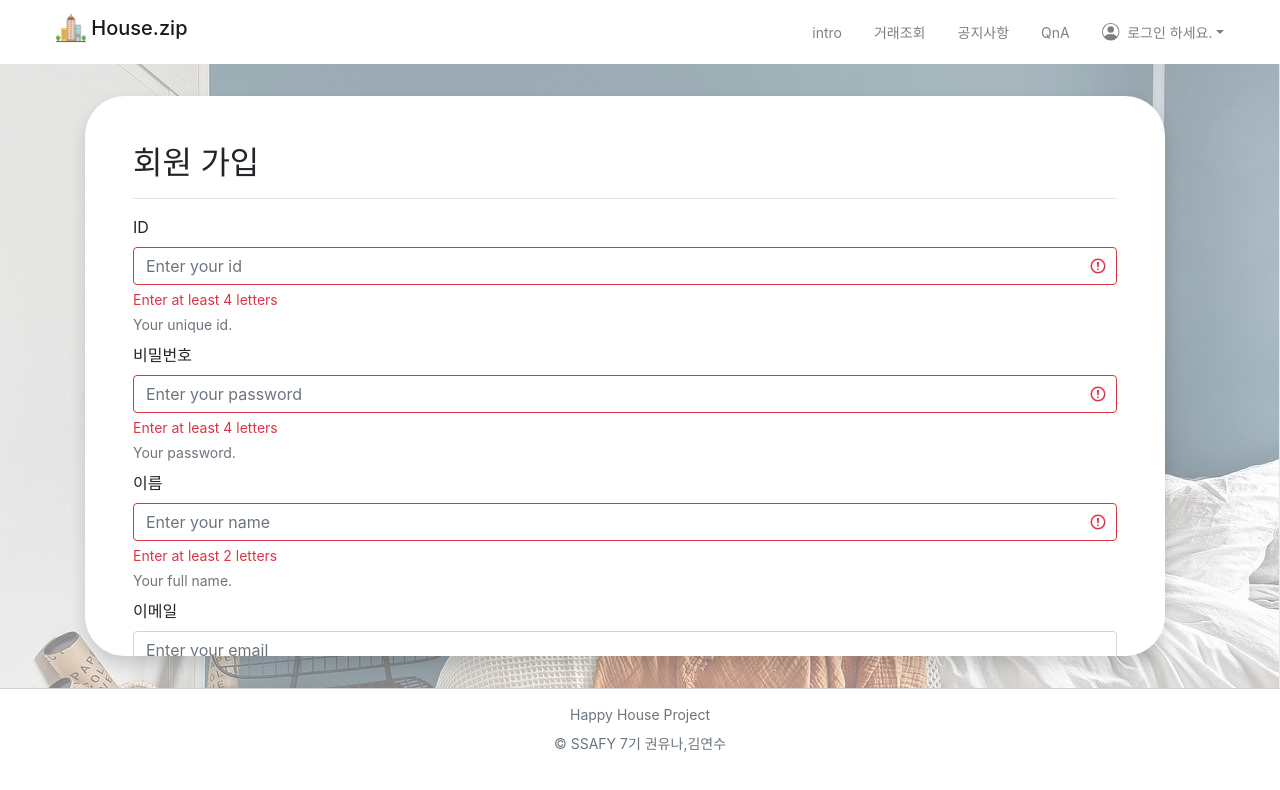
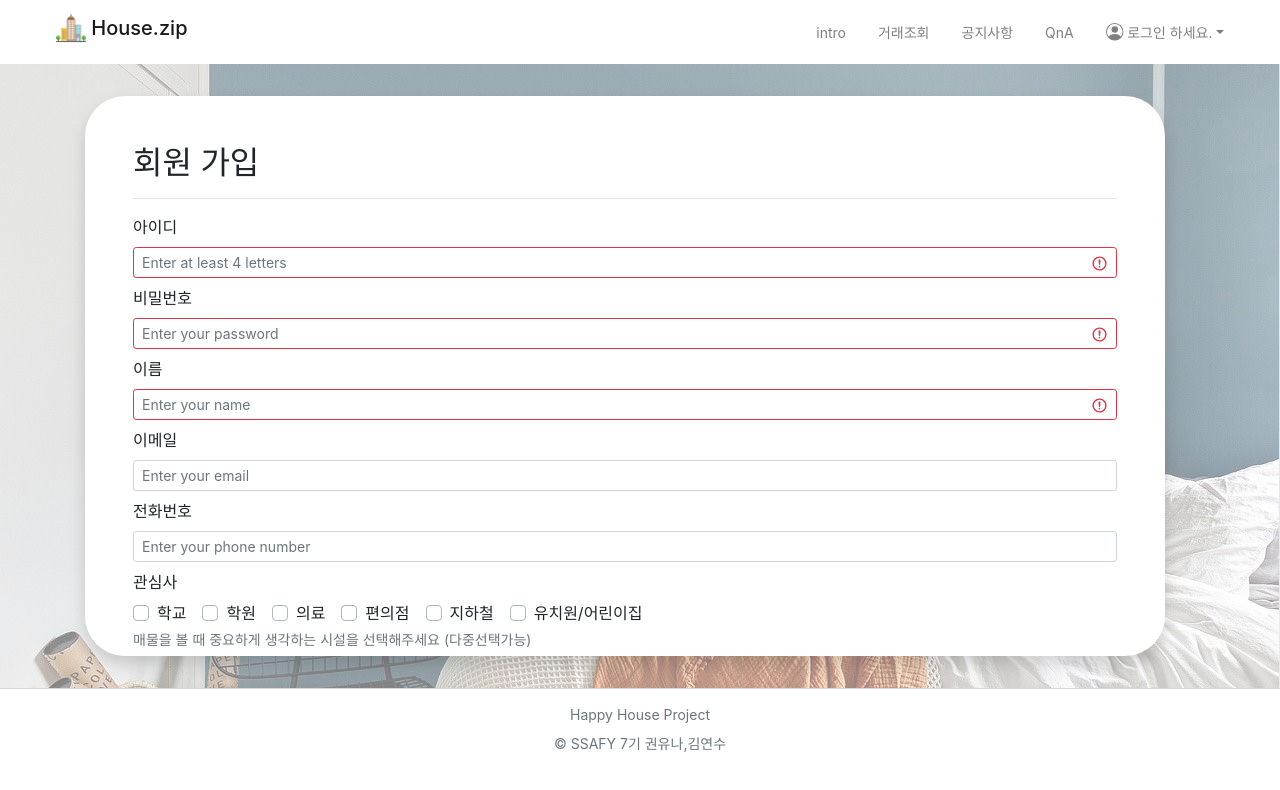
Before and after one commit to yeonsu-k/House.zip, a Vue app: page /user/regist in a window 1280 px wide. Shown: the top 790 px of the page. Built offline with nearby package versions, Linux system fonts and the light colour scheme; the HTML template or start-up script is replaced by a standard one.

Commit message:
로그인 회원가입 디자인 수정

```diff
--- a/src/components/LoginForm.vue
+++ b/src/components/LoginForm.vue
@@ -16,7 +16,8 @@
             </div>
           </form>
           <!-- Login Button-->
-          <button class="btn mb-3" style="background-color: #ece6cc; width: 100%" id="loginBtn" @click="login">로그인</button>
+          <!-- 버튼색 추천 :  #ece6cc , #637DB0 , #48608a , #506e80 -->
+          <button class="btn mb-3" style="background-color: #ece6cc; width: 100%" @click="login">로그인</button>
           <div class="text-right">
             <b-link to="${root}/user/findpwd">
               <h6 style="color: #ffbf00">비밀번호 찾기</h6>
--- a/src/components/common/HeaderNav.vue
+++ b/src/components/common/HeaderNav.vue
@@ -12,21 +12,21 @@
             <b-nav-item to="/qna" class="mr-3">QnA</b-nav-item>
 
             <template v-if="getUser">
-              <b-nav-item-dropdown class="mr-3">
-                <template #button-content
-                  ><b-icon icon="person-circle" variant="primary" class="" /> <span class="text-info">{{ user.name }}님</span></template
+              <b-nav-item-dropdown right>
+                <template #button-content>
+                  <b-icon icon="person-circle" variant="primary" /> <span class="text-info">{{ user.name }}님</span></template
                 >
-                <b-nav-item :to="{ name: 'UserDetail', params: { id: user.id } }" class="mr-3 text-right"> <b-icon icon="person-circle" class="mr-1" />My Page</b-nav-item>
+                <b-nav-item :to="{ name: 'UserDetail', params: { id: user.id } }" class="mr-3 text-right"> <b-icon icon="person-lines-fill" class="mr-1" />MyPage</b-nav-item>
                 <b-dropdown-divider></b-dropdown-divider>
-                <b-nav-item href="#" @click="logout" id="blink" class="mr-3 text-right"> <b-icon icon="unlock" class="mr-1" />Logout</b-nav-item>
+                <b-nav-item href="#" @click="logout" id="blink" class="mr-3 text-right"> <b-icon icon="box-arrow-left" class="mr-1" />Logout</b-nav-item>
               </b-nav-item-dropdown>
             </template>
             <template v-else>
-              <b-nav-item-dropdown>
-                <template #button-content><b-icon icon="person-circle" class="mr-2" />로그인 하세요.</template>
-                <b-nav-item href="/login" class="mr-3 text-right" id="blink">LOGIN</b-nav-item>
+              <b-nav-item-dropdown right>
+                <template #button-content> <b-icon icon="person-circle" class="mr-1" />로그인 하세요.</template>
+                <b-nav-item href="/login" class="mr-3 text-right" id="blink"><b-icon icon="box-arrow-in-right" class="mr-2" />LOGIN</b-nav-item>
                 <b-dropdown-divider></b-dropdown-divider>
-                <b-nav-item href="/user/regist" class="mr-3 text-right" id="blink">JOIN</b-nav-item>
+                <b-nav-item href="/user/regist" class="mr-3 text-right" id="blink"><b-icon icon="pencil" class="mr-1" />JOIN</b-nav-item>
               </b-nav-item-dropdown>
             </template>
           </b-navbar-nav>
--- a/src/components/user/UserRegist.vue
+++ b/src/components/user/UserRegist.vue
@@ -6,12 +6,10 @@
           <h2>회원 가입</h2>
           <hr />
           <div role="group" class="mt-2">
-            <label for="input-id">ID</label>
-            <b-form-input id="input-id" v-model="id" :state="idState" aria-describedby="input-live-help-id input-live-feedback-id" placeholder="Enter your id" trim></b-form-input>
-            <!-- This will only be shown if the preceding input has an invalid state -->
-            <b-form-invalid-feedback id="input-live-feedback-id"> Enter at least 4 letters </b-form-invalid-feedback>
-            <!-- This is a form text block (formerly known as help block) -->
-            <b-form-text id="input-live-help-id">Your unique id.</b-form-text>
+            <label for="input-id">아이디</label>
+            <b-form-input id="input-id" size="sm" v-model="id" :state="idState" aria-describedby="input-live-help-id input-live-feedback-id" placeholder="Enter at least 4 letters" trim></b-form-input>
+            <!-- <b-form-invalid-feedback id="input-live-feedback-id"> Enter at least 4 letters </b-form-invalid-feedback> -->
+            <!-- <b-form-text id="input-live-help-id">Your unique id.</b-form-text> -->
           </div>
           <form>
             <div role="group" class="mt-2">
@@ -21,41 +19,46 @@
                 type="password"
                 v-model="password"
                 :state="passwordState"
+                size="sm"
                 aria-describedby="input-live-help-password input-live-feedback-password"
                 placeholder="Enter your password"
                 trim
                 autocomplete="on"
               ></b-form-input>
-              <!-- This will only be shown if the preceding input has an invalid state -->
-              <b-form-invalid-feedback id="input-live-feedback-password"> Enter at least 4 letters </b-form-invalid-feedback>
-              <!-- This is a form text block (formerly known as help block) -->
-              <b-form-text id="input-live-help-password">Your password.</b-form-text>
+              <!-- <b-form-invalid-feedback id="input-live-feedback-password"> Enter at least 4 letters </b-form-invalid-feedback>
+              <b-form-text id="input-live-help-password">Your password.</b-form-text> -->
             </div>
           </form>
           <div role="group" class="mt-2">
             <label for="input-name">이름</label>
-            <b-form-input id="input-name" v-model="name" :state="nameState" aria-describedby="input-live-help-name input-live-feedback-name" placeholder="Enter your name" trim></b-form-input>
-            <!-- This will only be shown if the preceding input has an invalid state -->
-            <b-form-invalid-feedback id="input-live-feedback-id"> Enter at least 2 letters </b-form-invalid-feedback>
-            <!-- This is a form text block (formerly known as help block) -->
-            <b-form-text id="input-live-help-name">Your full name.</b-form-text>
+            <b-form-input
+              id="input-name"
+              size="sm"
+              v-model="name"
+              :state="nameState"
+              aria-describedby="input-live-help-name input-live-feedback-name"
+              placeholder="Enter your name"
+              trim
+            ></b-form-input>
+            <!-- <b-form-invalid-feedback id="input-live-feedback-id"> Enter at least 2 letters </b-form-invalid-feedback>
+            <b-form-text id="input-live-help-name">Your full name.</b-form-text> -->
           </div>
 
           <div role="group" class="mt-2">
             <label for="input-email">이메일</label>
-            <b-form-input id="input-email" type="email" v-model="email" placeholder="Enter your email" trim></b-form-input>
+            <b-form-input id="input-email" size="sm" type="email" v-model="email" placeholder="Enter your email" trim></b-form-input>
           </div>
           <div role="group" class="mt-2">
             <label for="input-tel">전화번호</label>
-            <b-form-input id="input-tel" v-model="tel" placeholder="Enter your tel" trim></b-form-input>
+            <b-form-input id="input-tel" size="sm" v-model="tel" placeholder="Enter your phone number" trim></b-form-input>
           </div>
-
           <b-form-group class="mt-2" label="관심사" v-slot="{ ariaDescribedby }">
             <b-form-checkbox-group id="checkbox-group-1" v-model="selected" :options="options" :aria-describedby="ariaDescribedby" name="flavour-1" :checked="options.true"></b-form-checkbox-group>
             <b-form-text id="input-live-help-name">매물을 볼 때 중요하게 생각하는 시설을 선택해주세요 (다중선택가능)</b-form-text>
           </b-form-group>
           <div class="mt-2">
-            <b-button variant="outline-success" @click="regist">등록</b-button>
+            <!-- 버튼색 추천 :  #ece6cc , #48608a , #637DB0 , #57788c -->
+            <button class="btn text-light" style="background-color: #57788c; width: 100%" @click="regist">등록</button>
           </div>
         </div>
       </b-row>
```
